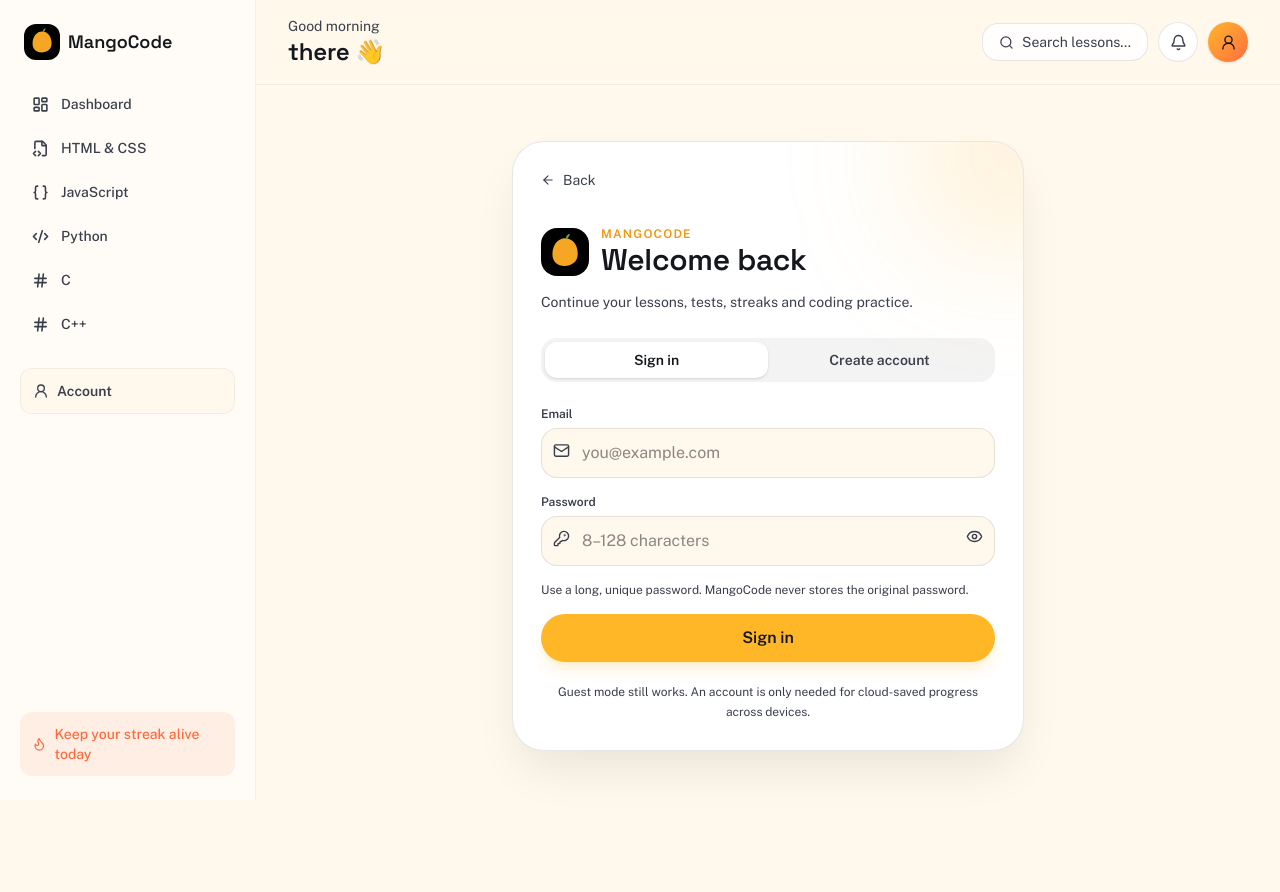
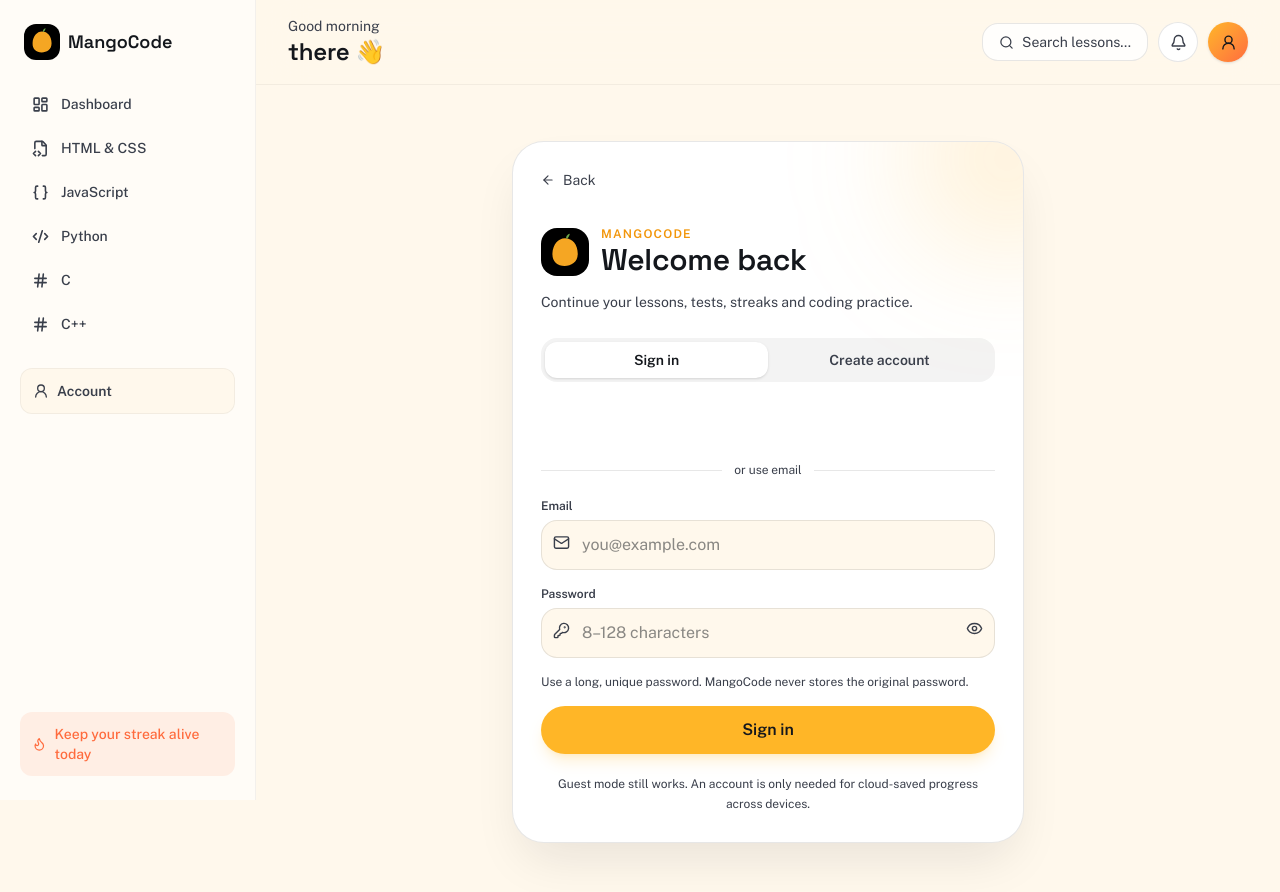
Before and after one commit to ItzVion/mango-code, a React (Vite) app in the folder client/: page /auth in a window 1280 px wide. Shown: the top 892 px of the page. Before the commit the page ends 855 px from the top, so only its background shows below. Built offline with nearby package versions, Linux system fonts and the light colour scheme; no server answers.

Commit message:
feat(auth): add Google sign-in to MangoCode

```diff
--- a/client/src/pages/Auth.jsx
+++ b/client/src/pages/Auth.jsx
@@ -1,8 +1,61 @@
-import { useEffect, useState } from 'react'
+import { useEffect, useRef, useState } from 'react'
 import { motion, AnimatePresence } from 'motion/react'
 import { Link, useNavigate } from 'react-router-dom'
 import { ArrowLeft, Eye, EyeOff, KeyRound, Mail, UserRound } from 'lucide-react'
 import { apiHeaders, getAccount, getGuestId, setAccount } from '../lib/user'
+
+const GOOGLE_CLIENT_ID = import.meta.env.VITE_GOOGLE_CLIENT_ID
+
+function GoogleSignIn({ onSuccess, onError, disabled }) {
+  const ref = useRef(null)
+  const [ready, setReady] = useState(false)
+
+  useEffect(() => {
+    if (!GOOGLE_CLIENT_ID || !ref.current) return
+    let cancelled = false
+    const load = () => {
+      if (cancelled || !window.google?.accounts?.id || !ref.current) return
+      window.google.accounts.id.initialize({
+        client_id: GOOGLE_CLIENT_ID,
+        callback: response => onSuccess(response.credential),
+        ux_mode: 'popup',
+        auto_select: false,
+      })
+      ref.current.innerHTML = ''
+      window.google.accounts.id.renderButton(ref.current, {
+        type: 'standard',
+        theme: 'outline',
+        size: 'large',
+        text: 'continue_with',
+        shape: 'pill',
+        width: Math.min(ref.current.clientWidth || 360, 400),
+      })
+      setReady(true)
+    }
+    if (window.google?.accounts?.id) load()
+    else {
+      const existing = document.querySelector('script[data-google-identity]')
+      if (existing) existing.addEventListener('load', load, { once: true })
+      else {
+        const script = document.createElement('script')
+        script.src = 'https://accounts.google.com/gsi/client'
+        script.async = true
+        script.defer = true
+        script.dataset.googleIdentity = 'true'
+        script.addEventListener('load', load, { once: true })
+        document.head.appendChild(script)
+      }
+    }
+    return () => { cancelled = true }
+  }, [onSuccess])
+
+  if (!GOOGLE_CLIENT_ID) return null
+  return (
+    <div className={`mt-5 ${disabled || !ready ? 'opacity-60' : ''}`} aria-busy={!ready}>
+      <div ref={ref} className="flex min-h-10 justify-center" />
+    </div>
+  )
+}
 
 export default function Auth() {
   const navigate = useNavigate()
@@ -22,6 +75,14 @@
     return () => window.removeEventListener('mangocode-auth-change', onAuth)
   }, [])
 
+  async function finishAuth(data, successMessage) {
+    setAccount(data.user)
+    setCurrentAccount(data.user)
+    setMessage(successMessage)
+    setError('')
+    setTimeout(() => navigate('/'), 650)
+  }
+
   async function submit(e) {
     e.preventDefault()
     setLoading(true); setError(''); setMessage('')
@@ -33,11 +94,19 @@
       const res = await fetch(endpoint, { method: 'POST', credentials: 'include', headers: apiHeaders({ 'Content-Type': 'application/json' }), body: JSON.stringify(body) })
       const data = await res.json().catch(() => ({}))
       if (!res.ok) throw new Error(data.error || 'Could not complete that request.')
-      setAccount(data.user)
-      setCurrentAccount(data.user)
-      setMessage(mode === 'login' ? 'Welcome back! Your progress is ready.' : 'Account created! Your guest progress has been linked.')
-      setTimeout(() => navigate('/'), 650)
+      await finishAuth(data, mode === 'login' ? 'Welcome back! Your progress is ready.' : 'Account created! Your guest progress has been linked.')
     } catch (err) { setError(err.message || 'Something went wrong.') }
+    finally { setLoading(false) }
+  }
+
+  async function googleLogin(credential) {
+    setLoading(true); setError(''); setMessage('')
+    try {
+      const res = await fetch('/api/auth/google', { method: 'POST', credentials: 'include', headers: apiHeaders({ 'Content-Type': 'application/json' }), body: JSON.stringify({ credential, guestId: getGuestId() }) })
+      const data = await res.json().catch(() => ({}))
+      if (!res.ok) throw new Error(data.error || 'Google sign-in could not be completed.')
+      await finishAuth(data, 'Signed in with Google! Your progress is ready.')
+    } catch (err) { setError(err.message || 'Google sign-in failed.') }
     finally { setLoading(false) }
   }
 
@@ -66,7 +135,11 @@
           <div className="mt-8 flex items-center gap-3"><img src="/logo-dark-bg.svg" className="h-12 w-12 rounded-2xl" alt="MangoCode" /><div><p className="text-xs font-bold uppercase tracking-widest text-mango-deep">MangoCode</p><h1 className="text-3xl font-semibold">{mode === 'login' ? 'Welcome back' : 'Create your account'}</h1></div></div>
           <p className="mt-3 text-sm leading-6 text-ink-soft">{mode === 'login' ? 'Continue your lessons, tests, streaks and coding practice.' : 'Save your learning progress across devices. Your password is stored only as a slow cryptographic hash.'}</p>
           <div className="mt-6 grid grid-cols-2 rounded-2xl bg-ink/5 p-1">{['login','register'].map((m) => <button key={m} onClick={() => { setMode(m); setError(''); setMessage('') }} className={`rounded-xl px-3 py-2 text-sm font-semibold transition ${mode === m ? 'bg-card shadow-sm' : 'text-ink-soft'}`}>{m === 'login' ? 'Sign in' : 'Create account'}</button>)}</div>
-          <form onSubmit={submit} className="mt-6 space-y-4">
+
+          <GoogleSignIn disabled={loading} onSuccess={googleLogin} onError={setError} />
+          {GOOGLE_CLIENT_ID && <div className="my-5 flex items-center gap-3 text-xs text-ink-soft"><span className="h-px flex-1 bg-ink/10"/><span>or use email</span><span className="h-px flex-1 bg-ink/10"/></div>}
+
+          <form onSubmit={submit} className="space-y-4">
             {mode === 'register' && <label className="block"><span className="mb-1.5 block text-xs font-semibold text-ink-soft">Name</span><div className="relative"><UserRound className="absolute left-3 top-3.5 text-ink-soft" size={17}/><input value={name} onChange={e => setName(e.target.value)} required maxLength={60} className="w-full rounded-2xl border border-ink/10 bg-paper py-3 pl-10 pr-4 outline-none focus:border-mango" placeholder="Your name" /></div></label>}
             <label className="block"><span className="mb-1.5 block text-xs font-semibold text-ink-soft">Email</span><div className="relative"><Mail className="absolute left-3 top-3.5 text-ink-soft" size={17}/><input type="email" value={email} onChange={e => setEmail(e.target.value)} required maxLength={254} autoComplete="email" className="w-full rounded-2xl border border-ink/10 bg-paper py-3 pl-10 pr-4 outline-none focus:border-mango" placeholder="you@example.com" /></div></label>
             <label className="block"><span className="mb-1.5 block text-xs font-semibold text-ink-soft">Password</span><div className="relative"><KeyRound className="absolute left-3 top-3.5 text-ink-soft" size={17}/><input type={show ? 'text' : 'password'} value={password} onChange={e => setPassword(e.target.value)} required minLength={8} maxLength={128} autoComplete={mode === 'login' ? 'current-password' : 'new-password'} className="w-full rounded-2xl border border-ink/10 bg-paper py-3 pl-10 pr-11 outline-none focus:border-mango" placeholder="8–128 characters" /><button type="button" onClick={() => setShow(v => !v)} className="absolute right-3 top-3 text-ink-soft" aria-label={show ? 'Hide password' : 'Show password'}>{show ? <EyeOff size={17}/> : <Eye size={17}/>}</button></div></label>
```
